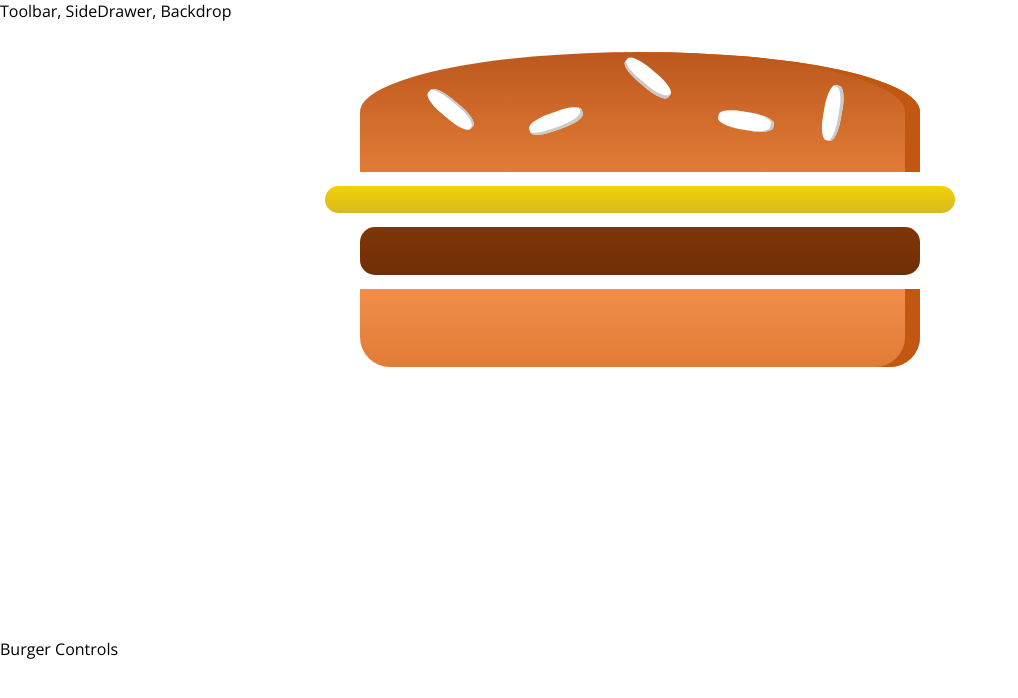
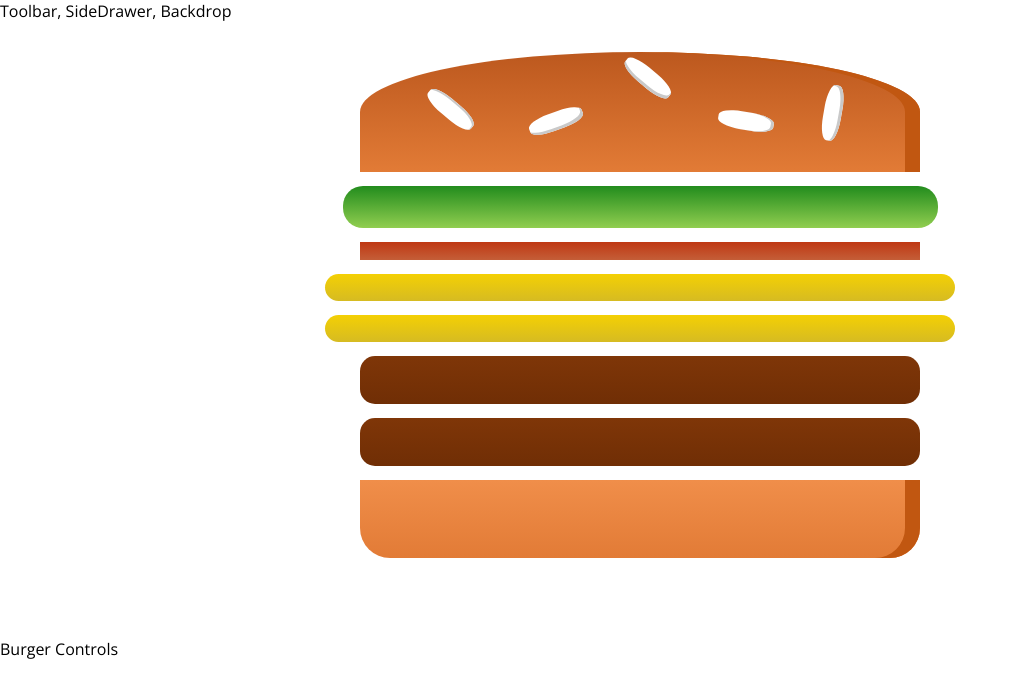
Before and after one commit to nsanpedro/burger-app-react, a React app: page / in a window 1280 px wide. Shown: the top 698 px of the page, without its empty margins (0-1018 px from the left). Built offline with nearby package versions, Linux system fonts and the light colour scheme.

Commit message:
dynamic burger ingredients

```diff
--- a/src/components/Burger/Burger.js
+++ b/src/components/Burger/Burger.js
@@ -3,11 +3,18 @@
 import BurgerIngredient from './BurgerIngredient/BurgerIngredient';
 
 const burger = (props) => {
+    const transformedIngredients = Object.keys(props.ingredients)
+            .map(igKey => {
+                return [...Array(props.ingredients[igKey])].map((_, i) => {
+                    return <BurgerIngredient key={igKey + i} type={igKey} />
+                });
+            });
+
+
     return(
         <div className={classes.Burger}>
             <BurgerIngredient type="bread-top" />
-            <BurgerIngredient type="cheese" />
-            <BurgerIngredient type="meat" />
+            {transformedIngredients}
             <BurgerIngredient type="bread-bottom" />
         </div>
     );
--- a/src/containers/BurgerBuilder/BurgerBuilder.js
+++ b/src/containers/BurgerBuilder/BurgerBuilder.js
@@ -3,10 +3,24 @@
 import Burger from '../../components/Burger/Burger';
 
 class BurgerBuilder extends Component {
+    // constructor(props){
+    //     super(props);
+    //     this.state = {...}
+    // };
+    state = {
+        ingredients: {
+            salad: 1,
+            bacon: 1,
+            cheese: 2,
+            meat: 2
+        }
+    }
+
+
     render() {
         return(
             <Aux>
-                <Burger />
+                <Burger ingredients={this.state.ingredients} />
                 <div>Burger Controls</div>
             </Aux>
         );
```
